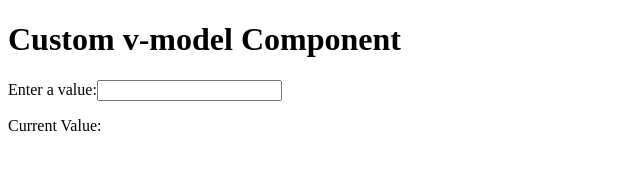
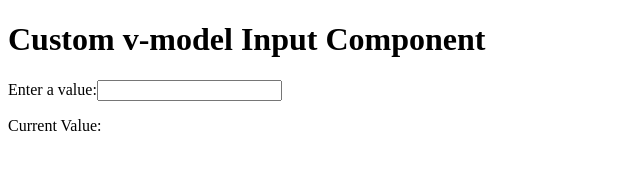
Before and after one commit to jaleighbemis/vue-vmodel-assignment, a plain HTML site: page index.html in a window 1280 px wide. Shown: the whole page, without its empty margins (0-640 px from the left). Drawn offline with nearby package versions, Linux system fonts and the light colour scheme.

Commit message:
Updated page heading

```diff
--- a/index.html
+++ b/index.html
@@ -1,5 +1,6 @@
 <!doctype html>
 <html lang="en" class="h-full">
+
 <head>
     <meta charset="UTF-8">
     <title>Vue v-model Component</title>
@@ -8,7 +9,7 @@
 
 <body>
     <div id="app">
-        <h1>Custom v-model Component</h1>
+        <h1>Custom v-model Input Component</h1>
 
         <custom-input v-model="message"></custom-input>
 
@@ -44,4 +45,5 @@
         app.mount('#app');
     </script>
 </body>
+
 </html>
```
